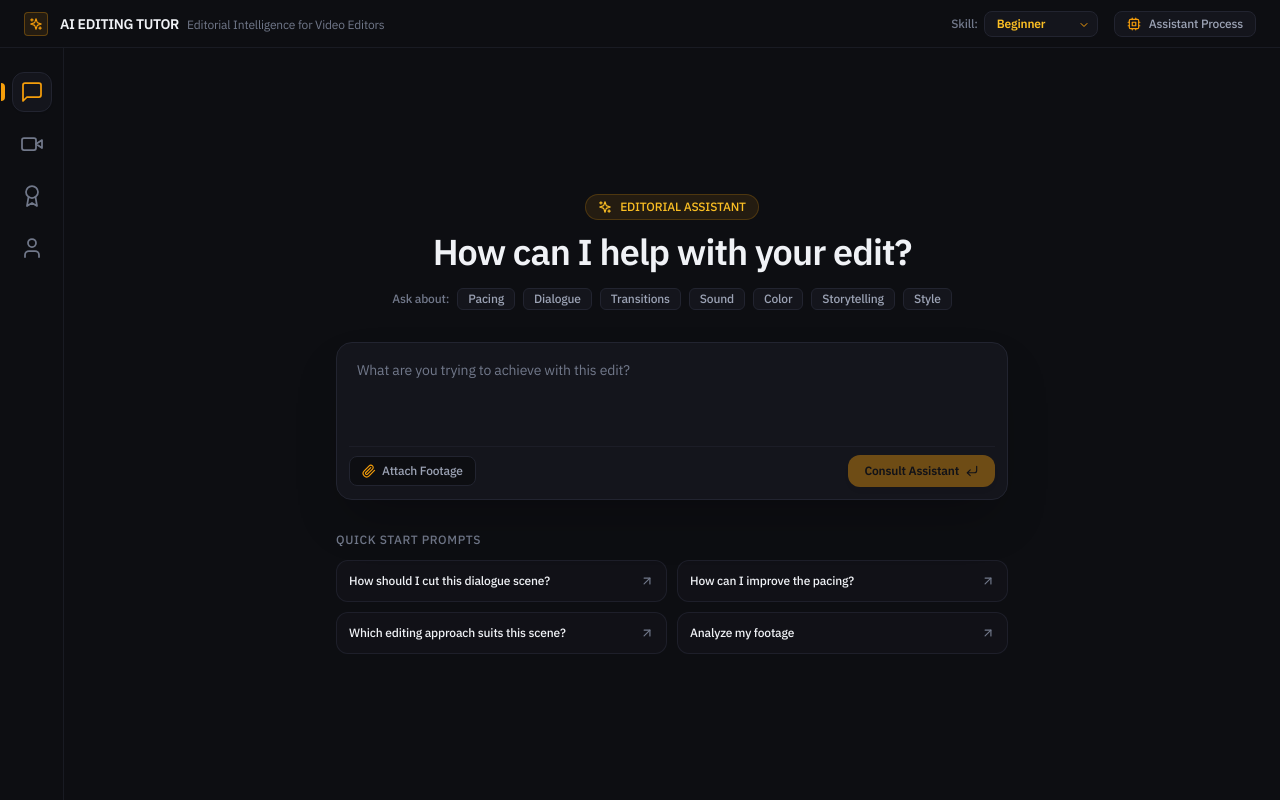
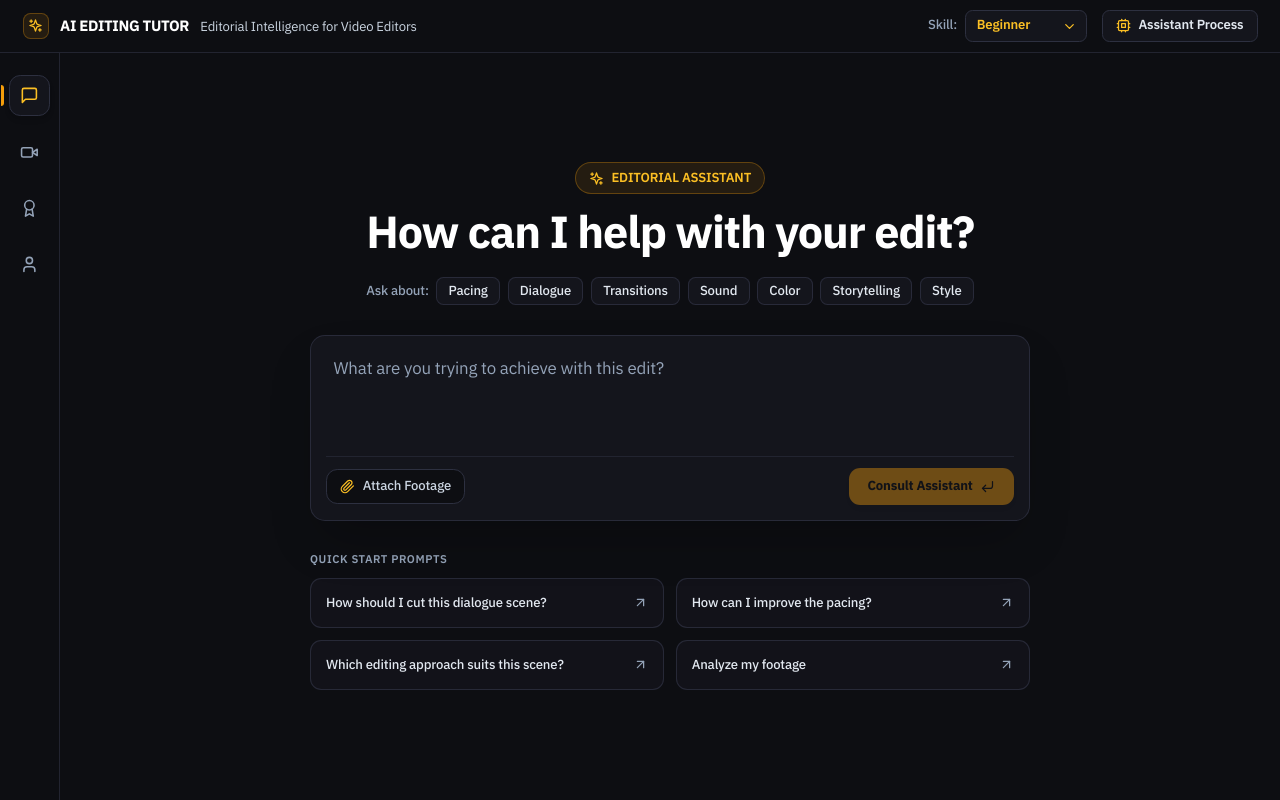
Before and after one commit to sreeram0311/ai-editing-tutor, a React (Vite) app in the folder frontend/: page / in a window 1280 px wide. Built offline with nearby package versions, Linux system fonts and the light colour scheme.

Commit message:
Increase font size project-wide and fix high-contrast input text visibility

```diff
--- a/frontend/src/components/ToolRail.jsx
+++ b/frontend/src/components/ToolRail.jsx
@@ -1,5 +1,5 @@
 import React from 'react';
-import { MessageSquare, Video, Award, User, Film } from 'lucide-react';
+import { MessageSquare, Video, Award, User } from 'lucide-react';
 
 export default function ToolRail({ activeTool, setActiveTool }) {
   const tools = [
@@ -10,10 +10,10 @@ export default function ToolRail({ activeTool, setActiveTool }) {
   ];
 
   return (
-    <aside className="w-16 bg-cinema-950 border-r border-cinema-800/60 flex flex-col items-center py-6 space-y-6 shrink-0 select-none z-30">
+    <aside className="w-16 bg-cinema-950 border-r border-cinema-800 flex flex-col items-center py-6 space-y-6 shrink-0 select-none z-30">
 
       {/* Navigation Rail Items */}
-      <div className="flex-1 space-y-3 w-full flex flex-col items-center">
+      <div className="flex-1 space-y-4 w-full flex flex-col items-center">
         {tools.map((t) => {
           const Icon = t.icon;
           const isActive = activeTool === t.id;
@@ -21,21 +21,21 @@ export default function ToolRail({ activeTool, setActiveTool }) {
             <button
               key={t.id}
               onClick={() => setActiveTool(t.id)}
-              className={`relative w-10 h-10 rounded-xl flex items-center justify-center transition-all group ${
+              className={`relative w-11 h-11 rounded-xl flex items-center justify-center transition-all group cursor-pointer ${
                 isActive
-                  ? 'bg-cinema-900 text-amber-500 border border-cinema-800 shadow-sm'
-                  : 'text-cinema-500 hover:text-cinema-100 hover:bg-cinema-900/50'
+                  ? 'bg-cinema-900 text-amber-400 border border-cinema-700 shadow-md'
+                  : 'text-slate-400 hover:text-white hover:bg-cinema-900/60'
               }`}
               title={t.label}
             >
               {/* Active Indicator Accent Line */}
               {isActive && (
-                <span className="absolute -left-3 top-2.5 bottom-2.5 w-1 bg-amber-500 rounded-r-full"></span>
+                <span className="absolute -left-2.5 top-2.5 bottom-2.5 w-1 bg-amber-500 rounded-r-full"></span>
               )}
-              <Icon className="w-4.5 h-4.5 stroke-[1.75]" />
+              <Icon className="w-5 h-5 stroke-[2]" />
 
               {/* Quiet Tooltip */}
-              <span className="absolute left-14 px-2.5 py-1 bg-cinema-900 text-cinema-100 text-xs font-medium rounded-md border border-cinema-800 shadow-xl opacity-0 group-hover:opacity-100 pointer-events-none transition-opacity whitespace-nowrap z-50">
+              <span className="absolute left-16 px-3 py-1.5 bg-cinema-900 text-white text-xs font-semibold rounded-lg border border-cinema-700 shadow-xl opacity-0 group-hover:opacity-100 pointer-events-none transition-opacity whitespace-nowrap z-50">
                 {t.label}
               </span>
             </button>
--- a/frontend/src/components/TopBar.jsx
+++ b/frontend/src/components/TopBar.jsx
@@ -3,18 +3,18 @@ import { Sparkles, Cpu, ChevronDown } from 'lucide-react';
 
 export default function TopBar({ userSkill, setUserSkill, toggleDiagnostics, isDiagnosticsOpen }) {
   return (
-    <header className="h-12 bg-cinema-950 border-b border-cinema-800/60 px-6 flex items-center justify-between text-sm select-none shrink-0 z-30 font-sans">
+    <header className="h-14 bg-cinema-950 border-b border-cinema-800 px-6 flex items-center justify-between text-base select-none shrink-0 z-30 font-sans">
 
       {/* Left Application Identifier */}
       <div className="flex items-center gap-3">
-        <div className="w-6 h-6 rounded bg-amber-500/10 border border-amber-500/30 flex items-center justify-center text-amber-500">
-          <Sparkles className="w-3.5 h-3.5" />
+        <div className="w-7 h-7 rounded-lg bg-amber-500/10 border border-amber-500/30 flex items-center justify-center text-amber-400">
+          <Sparkles className="w-4 h-4" />
         </div>
         <div>
-          <span className="font-semibold text-cinema-100 tracking-tight text-sm font-sans">
+          <span className="font-bold text-white tracking-tight text-base font-sans">
             AI EDITING TUTOR
           </span>
-          <span className="hidden sm:inline text-xs text-cinema-500 ml-2 font-normal">
+          <span className="hidden sm:inline text-xs md:text-sm text-slate-300 ml-3 font-normal">
             Editorial Intelligence for Video Editors
           </span>
         </div>
@@ -23,33 +23,33 @@ export default function TopBar({ userSkill, setUserSkill, toggleDiagnostics, isD
       {/* Right Controls */}
       <div className="flex items-center gap-4">
         {/* Skill Selector */}
-        <div className="relative flex items-center gap-1.5 text-xs text-cinema-400">
-          <span className="text-cinema-500 font-medium">Skill:</span>
+        <div className="relative flex items-center gap-2 text-sm text-slate-300">
+          <span className="text-slate-400 font-medium">Skill:</span>
           <div className="relative">
             <select
               value={userSkill}
               onChange={(e) => setUserSkill(e.target.value)}
-              className="bg-cinema-900 text-amber-400 text-xs font-semibold rounded-lg pl-3 pr-7 py-1 border border-cinema-800 focus:outline-none focus:border-amber-500/50 cursor-pointer appearance-none"
+              className="bg-cinema-900 text-amber-400 text-sm font-semibold rounded-lg pl-3 pr-8 py-1.5 border border-cinema-700 focus:outline-none focus:border-amber-500 cursor-pointer appearance-none"
             >
-              <option value="Beginner" className="bg-cinema-900 text-cinema-100">Beginner</option>
-              <option value="Intermediate" className="bg-cinema-900 text-cinema-100">Intermediate</option>
-              <option value="Advanced" className="bg-cinema-900 text-cinema-100">Advanced</option>
+              <option value="Beginner" className="bg-cinema-900 text-white">Beginner</option>
+              <option value="Intermediate" className="bg-cinema-900 text-white">Intermediate</option>
+              <option value="Advanced" className="bg-cinema-900 text-white">Advanced</option>
             </select>
-            <ChevronDown className="w-3 h-3 text-amber-500 absolute right-2 top-2 pointer-events-none" />
+            <ChevronDown className="w-4 h-4 text-amber-400 absolute right-2.5 top-2.5 pointer-events-none" />
           </div>
         </div>
 
         {/* Assistant Process Drawer Button */}
         <button
           onClick={toggleDiagnostics}
-          className={`flex items-center gap-2 px-3 py-1 rounded-lg text-xs font-medium transition-all border ${
+          className={`flex items-center gap-2 px-3.5 py-1.5 rounded-lg text-xs md:text-sm font-semibold transition-all border cursor-pointer ${
             isDiagnosticsOpen
-              ? 'bg-amber-500/10 text-amber-400 border-amber-500/30'
-              : 'bg-cinema-900 text-cinema-400 hover:text-cinema-100 border-cinema-800 hover:border-cinema-700'
+              ? 'bg-amber-500/10 text-amber-400 border-amber-500/40'
+              : 'bg-cinema-900 text-slate-200 hover:text-white border-cinema-700 hover:border-cinema-600'
           }`}
           title="Inspect Assistant Process"
         >
-          <Cpu className="w-3.5 h-3.5 text-amber-500" />
+          <Cpu className="w-4 h-4 text-amber-400" />
           <span>Assistant Process</span>
         </button>
       </div>
--- a/frontend/src/index.css
+++ b/frontend/src/index.css
@@ -1,43 +1,57 @@
-@import url('https://fonts.googleapis.com/css2?family=IBM+Plex+Mono:wght@400;500;600&family=IBM+Plex+Sans:wght@300;400;500;600;700&family=Inter:wght@400;500;600;700&display=swap');
+@import url('https://fonts.googleapis.com/css2?family=IBM+Plex+Mono:wght@400;500;600;700&family=IBM+Plex+Sans:wght@400;500;600;700&family=Inter:wght@400;500;600;700&display=swap');
 
 @tailwind base;
 @tailwind components;
 @tailwind utilities;
 
-body {
+html, body {
   margin: 0;
-  background-color: #0d0e12;
-  color: #f0f2f6;
+  padding: 0;
+  background-color: #0c0d11;
+  color: #f8fafc;
   font-family: 'IBM Plex Sans', 'Inter', -apple-system, BlinkMacSystemFont, 'Segoe UI', Roboto, sans-serif;
+  font-size: 15px;
+  line-height: 1.6;
   letter-spacing: -0.01em;
   -webkit-font-smoothing: antialiased;
   -moz-osx-font-smoothing: grayscale;
+}
+
+/* Make inputs, textareas, buttons, selects explicitly high-contrast and readable */
+input, textarea, select, button {
+  font-family: inherit;
+  color: #ffffff;
+}
+
+input::placeholder, textarea::placeholder {
+  color: #94a3b8;
+  opacity: 1;
 }
 
 code, kbd, samp, .font-mono {
   font-family: 'IBM Plex Mono', ui-monospace, monospace;
 }
 
-/* Custom quiet scrollbars */
+/* Custom dark studio scrollbars */
 ::-webkit-scrollbar {
-  width: 5px;
-  height: 5px;
+  width: 6px;
+  height: 6px;
 }
 
 ::-webkit-scrollbar-track {
-  background: #0d0e12;
+  background: #0c0d11;
 }
 
 ::-webkit-scrollbar-thumb {
-  background: #1c1e27;
+  background: #262938;
   border-radius: 4px;
 }
 
 ::-webkit-scrollbar-thumb:hover {
-  background: #2a2d3d;
+  background: #3b3f54;
 }
 
 ::selection {
-  background: rgba(217, 119, 6, 0.25);
+  background: rgba(217, 119, 6, 0.35);
   color: #ffffff;
 }
--- a/frontend/src/views/EditorialTutorWorkspace.jsx
+++ b/frontend/src/views/EditorialTutorWorkspace.jsx
@@ -45,24 +45,24 @@ export default function EditorialTutorWorkspace({
 
       {/* 1. TUTOR WELCOME / HOME STATE (When no messages sent yet) */}
       {messages.length === 0 ? (
-        <div className="flex-1 overflow-y-auto flex items-center justify-center p-6">
-          <div className="w-full max-w-2xl space-y-8 py-8">
+        <div className="flex-1 overflow-y-auto flex items-center justify-center p-6 md:p-8">
+          <div className="w-full max-w-3xl space-y-8 py-6">
 
             {/* Centered Welcome Header */}
-            <div className="space-y-3 text-center">
-              <div className="inline-flex items-center gap-2 px-3 py-1 rounded-full bg-amber-500/10 border border-amber-500/20 text-amber-400 text-xs font-medium">
-                <Sparkles className="w-3.5 h-3.5" />
+            <div className="space-y-4 text-center">
+              <div className="inline-flex items-center gap-2 px-3.5 py-1.5 rounded-full bg-amber-500/10 border border-amber-500/30 text-amber-400 text-sm font-semibold">
+                <Sparkles className="w-4 h-4" />
                 <span>EDITORIAL ASSISTANT</span>
               </div>
 
-              <h1 className="text-3xl md:text-4xl font-semibold text-cinema-100 tracking-tight font-sans">
+              <h1 className="text-3xl md:text-5xl font-bold text-white tracking-tight font-sans">
                 How can I help with your edit?
               </h1>
 
-              <div className="flex flex-wrap items-center justify-center gap-2 pt-1 text-xs text-cinema-400">
-                <span className="text-cinema-500 font-medium">Ask about:</span>
+              <div className="flex flex-wrap items-center justify-center gap-2 pt-2 text-sm text-slate-300">
+                <span className="text-slate-400 font-medium">Ask about:</span>
                 {categories.map((cat, i) => (
-                  <span key={i} className="px-2.5 py-0.5 rounded-md bg-cinema-900 border border-cinema-800 text-cinema-300 font-medium">
+                  <span key={i} className="px-3 py-1 rounded-lg bg-cinema-900 border border-cinema-700/80 text-slate-200 font-medium">
                     {cat}
                   </span>
                 ))}
@@ -70,7 +70,7 @@ export default function EditorialTutorWorkspace({
             </div>
 
             {/* Prompt Input Form */}
-            <form onSubmit={handleSubmit} className="relative bg-cinema-900 border border-cinema-800 focus-within:border-amber-500/50 rounded-2xl p-3 shadow-2xl transition-all space-y-3">
+            <form onSubmit={handleSubmit} className="relative bg-cinema-900 border border-cinema-700/80 focus-within:border-amber-500 rounded-2xl p-4 shadow-2xl transition-all space-y-4">
               <textarea
                 value={inputQuery}
                 onChange={(e) => setInputQuery(e.target.value)}
@@ -83,12 +83,12 @@ export default function EditorialTutorWorkspace({
                 placeholder="What are you trying to achieve with this edit?"
                 disabled={loading}
                 rows={3}
-                className="w-full bg-transparent text-cinema-100 placeholder-cinema-500 text-sm focus:outline-none resize-none font-sans leading-relaxed px-2 pt-1"
+                className="w-full bg-transparent text-white placeholder-slate-400 text-base md:text-lg focus:outline-none resize-none font-sans leading-relaxed px-2 pt-1 font-normal"
               />
 
-              <div className="flex items-center justify-between pt-2 border-t border-cinema-800/60">
-                <label className="flex items-center gap-1.5 px-3 py-1.5 rounded-lg bg-cinema-950 hover:bg-cinema-850 text-cinema-400 hover:text-cinema-100 border border-cinema-800 text-xs font-medium cursor-pointer transition-colors" title="Attach Media Footage">
-                  <Paperclip className="w-3.5 h-3.5 text-amber-500" />
+              <div className="flex items-center justify-between pt-3 border-t border-cinema-800">
+                <label className="flex items-center gap-2 px-3.5 py-2 rounded-xl bg-cinema-950 hover:bg-cinema-850 text-slate-300 hover:text-white border border-cinema-700 text-xs md:text-sm font-medium cursor-pointer transition-colors" title="Attach Media Footage">
+                  <Paperclip className="w-4 h-4 text-amber-400" />
                   <span>Attach Footage</span>
                   <input
                     type="file"
@@ -109,28 +109,28 @@ export default function EditorialTutorWorkspace({
                 <button
                   type="submit"
                   disabled={loading || !inputQuery.trim()}
-                  className="px-4 py-2 bg-amber-500 hover:bg-amber-600 disabled:opacity-40 text-cinema-950 font-semibold text-xs rounded-xl transition-all flex items-center gap-1.5 shadow-md"
+                  className="px-5 py-2.5 bg-amber-500 hover:bg-amber-600 disabled:opacity-40 text-cinema-950 font-bold text-sm rounded-xl transition-all flex items-center gap-2 shadow-md cursor-pointer"
                 >
                   <span>Consult Assistant</span>
-                  <CornerDownLeft className="w-3.5 h-3.5" />
+                  <CornerDownLeft className="w-4 h-4" />
                 </button>
               </div>
             </form>
 
             {/* Quick Start Suggestions */}
             <div className="space-y-3">
-              <span className="text-xs font-medium text-cinema-500 uppercase tracking-wider block font-sans">
+              <span className="text-xs font-semibold text-slate-400 uppercase tracking-wider block font-sans">
                 Quick Start Prompts
               </span>
-              <div className="grid grid-cols-1 sm:grid-cols-2 gap-2.5">
+              <div className="grid grid-cols-1 sm:grid-cols-2 gap-3">
                 {quickStartPrompts.map((prompt, idx) => (
                   <button
                     key={idx}
                     onClick={() => handleQuickClick(prompt)}
-                    className="text-left p-3 rounded-xl bg-cinema-900/60 hover:bg-cinema-900 border border-cinema-800/80 hover:border-cinema-700 text-cinema-300 hover:text-cinema-100 text-xs transition-all flex items-center justify-between group font-medium"
+                    className="text-left p-4 rounded-xl bg-cinema-900/80 hover:bg-cinema-900 border border-cinema-700/80 hover:border-amber-500/50 text-slate-200 hover:text-white text-sm transition-all flex items-center justify-between group font-medium"
                   >
                     <span>{prompt}</span>
-                    <ArrowUpRight className="w-3.5 h-3.5 text-cinema-500 group-hover:text-amber-500 transition-colors shrink-0 ml-2" />
+                    <ArrowUpRight className="w-4 h-4 text-slate-400 group-hover:text-amber-400 transition-colors shrink-0 ml-2" />
                   </button>
                 ))}
               </div>
@@ -145,30 +145,30 @@ export default function EditorialTutorWorkspace({
             <div key={idx} className="space-y-3">
               {msg.sender === 'user' ? (
                 /* Editor Query Header */
-                <div className="bg-cinema-900 border border-cinema-800 p-5 rounded-2xl space-y-1">
-                  <span className="text-xs font-semibold text-amber-500 uppercase tracking-wider block font-sans">
+                <div className="bg-cinema-900 border border-cinema-700/80 p-5 rounded-2xl space-y-1.5 shadow-md">
+                  <span className="text-xs font-bold text-amber-400 uppercase tracking-wider block font-sans">
                     EDITOR QUESTION
                   </span>
-                  <h2 className="text-base md:text-lg font-semibold text-cinema-100 font-sans">
+                  <h2 className="text-lg md:text-xl font-bold text-white font-sans leading-snug">
                     {msg.text}
                   </h2>
                 </div>
               ) : (
                 /* Professional Editorial Guidance Response */
-                <div className="bg-cinema-900/70 border border-cinema-800 p-6 md:p-8 rounded-2xl space-y-6 text-cinema-100 leading-relaxed font-sans shadow-xl">
+                <div className="bg-cinema-900/90 border border-cinema-700/80 p-6 md:p-8 rounded-2xl space-y-6 text-slate-100 leading-relaxed font-sans shadow-2xl">
                   <div className="flex items-center justify-between border-b border-cinema-800 pb-4">
-                    <div className="flex items-center gap-2.5">
-                      <div className="w-2 h-2 rounded-full bg-amber-500"></div>
-                      <span className="text-xs font-semibold text-cinema-300 uppercase tracking-wider">
+                    <div className="flex items-center gap-3">
+                      <div className="w-2.5 h-2.5 rounded-full bg-amber-500"></div>
+                      <span className="text-xs font-bold text-slate-200 uppercase tracking-wider">
                         EDITORIAL GUIDANCE & ANALYSIS
                       </span>
                     </div>
-                    <span className="text-xs text-cinema-500 font-mono">
+                    <span className="text-xs text-amber-400 font-mono font-semibold">
                       {userSkill} Mode
                     </span>
                   </div>
 
-                  {/* Formatted Response with Software Cards */}
+                  {/* Formatted Response Component */}
                   <EditorialFormattedResponse rawText={msg.text} userSkill={userSkill} />
                 </div>
               )}
@@ -176,8 +176,8 @@ export default function EditorialTutorWorkspace({
           ))}
 
           {loading && (
-            <div className="p-6 bg-cinema-900 border border-cinema-800 rounded-2xl flex items-center justify-center gap-3 text-xs text-amber-400 font-sans font-medium">
-              <RefreshCw className="w-4 h-4 animate-spin text-amber-500" />
+            <div className="p-6 bg-cinema-900 border border-cinema-700 rounded-2xl flex items-center justify-center gap-3 text-sm text-amber-400 font-sans font-semibold shadow-lg">
+              <RefreshCw className="w-5 h-5 animate-spin text-amber-500" />
               <span>Analyzing edit structure & synthesizing editorial guidance...</span>
             </div>
           )}
@@ -188,10 +188,10 @@ export default function EditorialTutorWorkspace({
 
       {/* 3. INPUT FOOTER (When consultation in progress) */}
       {messages.length > 0 && (
-        <div className="p-4 bg-cinema-950 border-t border-cinema-800/80">
-          <form onSubmit={handleSubmit} className="max-w-4xl mx-auto flex gap-2">
-            <label className="p-2.5 rounded-xl bg-cinema-900 border border-cinema-800 text-cinema-400 hover:text-cinema-100 cursor-pointer transition-colors" title="Attach Footage">
-              <Paperclip className="w-4 h-4 text-amber-500" />
+        <div className="p-4 md:p-5 bg-cinema-950 border-t border-cinema-800">
+          <form onSubmit={handleSubmit} className="max-w-4xl mx-auto flex gap-3">
+            <label className="p-3 rounded-xl bg-cinema-900 border border-cinema-700 text-slate-300 hover:text-white cursor-pointer transition-colors" title="Attach Footage">
+              <Paperclip className="w-5 h-5 text-amber-400" />
               <input
                 type="file"
                 className="hidden"
@@ -214,16 +214,16 @@ export default function EditorialTutorWorkspace({
               onChange={(e) => setInputQuery(e.target.value)}
               placeholder="Ask a follow-up question about your edit..."
               disabled={loading}
-              className="flex-1 bg-cinema-900 border border-cinema-800 rounded-xl px-4 py-2 text-xs text-cinema-100 placeholder-cinema-500 focus:outline-none focus:border-amber-500/50 font-sans font-medium"
+              className="flex-1 bg-cinema-900 border border-cinema-700 focus:border-amber-500 rounded-xl px-4 py-3 text-sm md:text-base text-white placeholder-slate-400 focus:outline-none font-sans font-medium"
             />
 
             <button
               type="submit"
               disabled={loading || !inputQuery.trim()}
-              className="px-4 py-2 bg-amber-500 hover:bg-amber-600 disabled:opacity-40 text-cinema-950 font-semibold text-xs rounded-xl transition-all flex items-center gap-1.5"
+              className="px-5 py-3 bg-amber-500 hover:bg-amber-600 disabled:opacity-40 text-cinema-950 font-bold text-sm rounded-xl transition-all flex items-center gap-2 shadow-md cursor-pointer"
             >
               <span>Submit</span>
-              <CornerDownLeft className="w-3.5 h-3.5" />
+              <CornerDownLeft className="w-4 h-4" />
             </button>
           </form>
         </div>
```
Also changed, not shown: frontend/src/components/EditorialFormattedResponse.jsx (+19 -26 lines), frontend/src/components/EditorialInspector.jsx (+28 -28 lines), frontend/src/components/ProcessDiagnosticsDrawer.jsx (+22 -42 lines).
